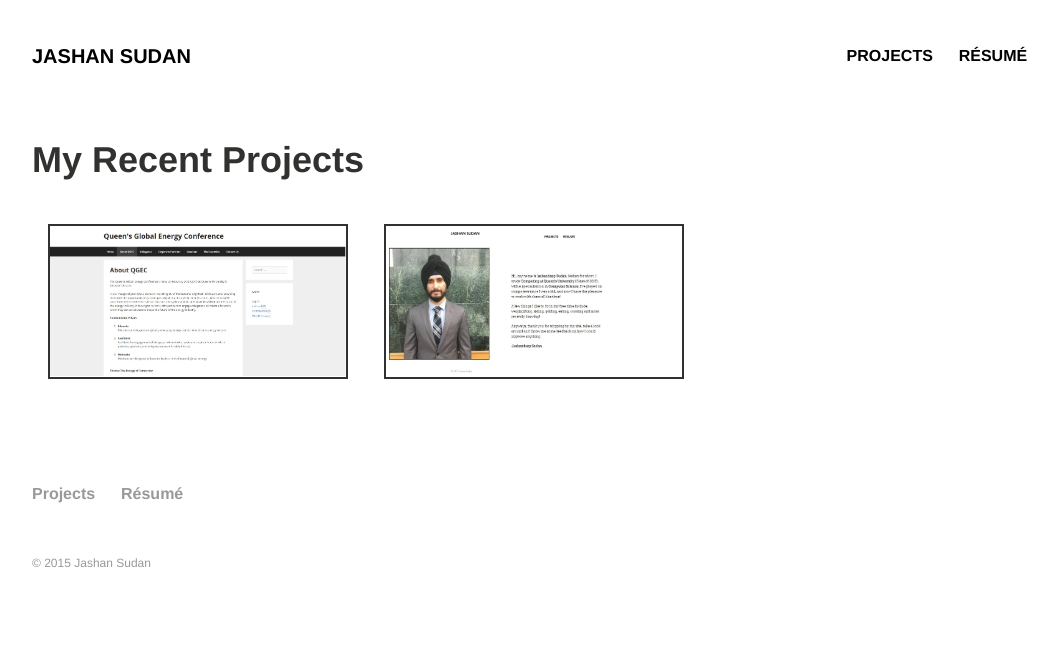
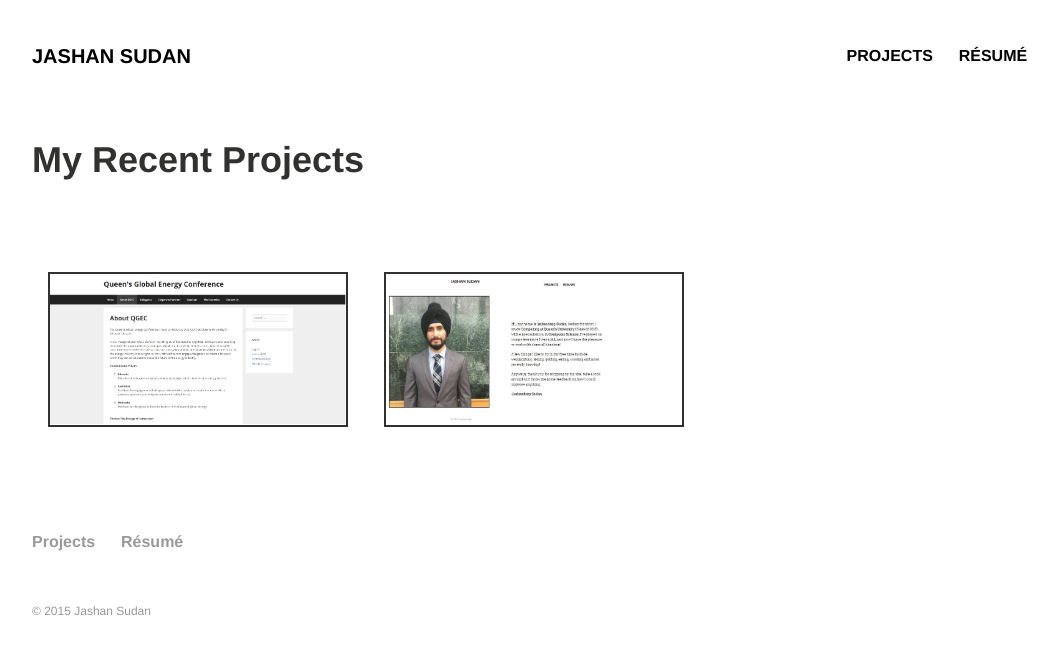
Before and after one commit to jashansudan/jashansudan, a Jekyll site: the page built from Projects/index.md, in a window 1280 px wide. Shown: the top 654 px of the page, without its empty margins (64-1122 px from the left). Built offline with Jekyll 4.4.1, drawn with Linux system fonts in a browser that asks for light colours.

Commit message:
updating

```diff
--- a/css/main.scss
+++ b/css/main.scss
@@ -71,7 +71,7 @@ sitemap: false
 	display: inline;
 	float: left;
 	margin-left: 1em;
-	margin-right: 1em;
+	margin-right: 2em;
 	margin-bottom: 1em;
 }
 
@@ -82,7 +82,10 @@ sitemap: false
 	position: static;
 	border: 2px solid;
 	display: inline-block;
-	margin: 1em;
+	margin-left: 1em;
+	margin-right: 1em;
+	margin-top: 4em;
+	margin-bottom: 1em;
 }
 
 #project1 {
```
